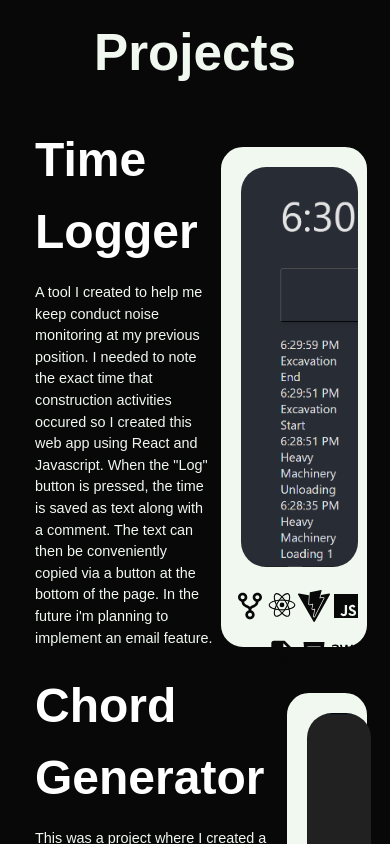
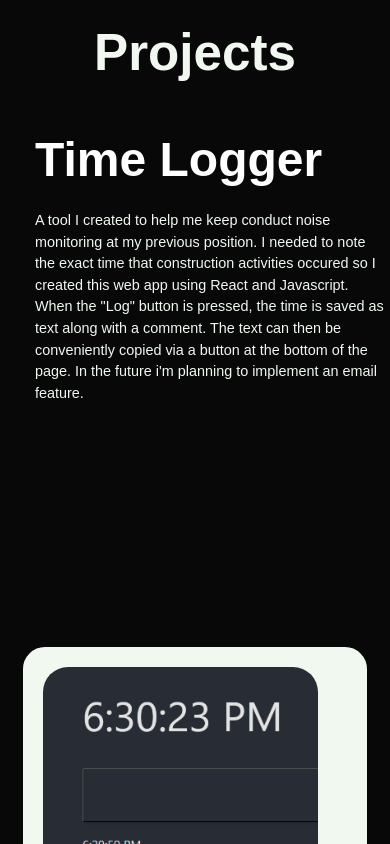
Before and after one commit to AdelBoussa/Portfolio, a React (Vite) app: page / in a window 390 px wide. Shown: the part 4360-5204 px from the top of the page. Built offline with nearby package versions, Linux system fonts and the light colour scheme.

Commit message:
fixed project responsiveness on mobile

```diff
--- a/src/styles/Project.css
+++ b/src/styles/Project.css
@@ -15,8 +15,15 @@
     height: 100%;
     left: 0%;
 
+}
+@media screen and (max-width: 768px) {
+  .project-container{
+    display: flex;
+    flex-direction: column;
+  }
+}
 
-}
+
 .project-info-container{
     position: relative;
     background-color: var(--white);
```
